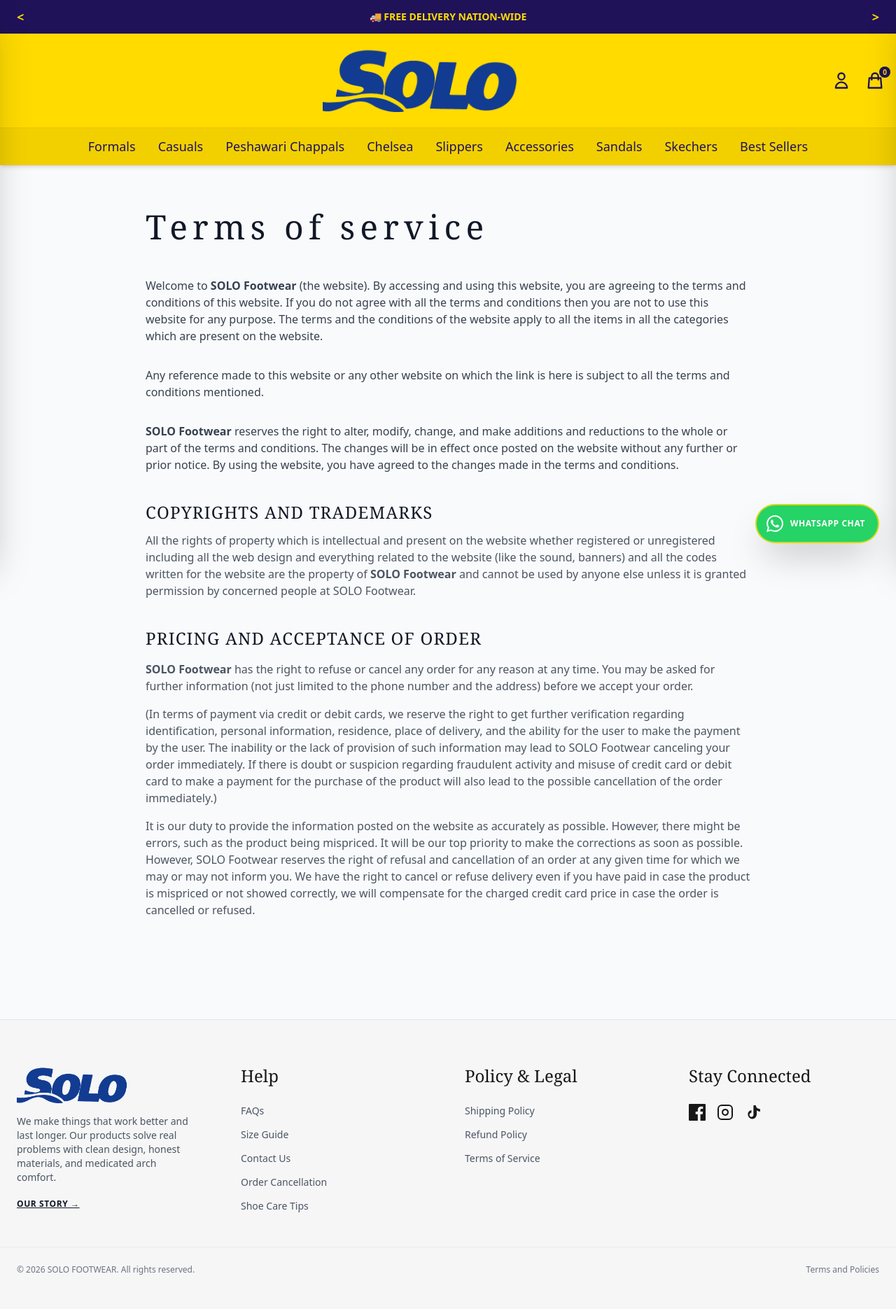
After one commit to zakach-afk/shoe_store, a Django app: page /terms/ in a window 1280 px wide. The commit adds this page. Shown: the whole page at 70% size. Run offline with Django 5.2, Linux system fonts and the light colour scheme; data comes from the database, SQL or seed files in the repository; some libraries are stand-ins or nearby versions.

Commit message:
Create dedicated /terms-of-service/ page with customized SOLO Footwear terms and update footer links

```diff
--- a/products/urls.py
+++ b/products/urls.py
@@ -21,6 +21,10 @@ urlpatterns = [
     path('refund-policy/', views.refund_policy, name='refund_policy'),
     path('policies/refund-policy/', views.refund_policy, name='refund_policy_policy'),
     path('pages/refund-policy/', views.refund_policy, name='refund_policy_alt'),
+    path('terms-of-service/', views.terms_of_service, name='terms_of_service'),
+    path('policies/terms-of-service/', views.terms_of_service, name='terms_of_service_policy'),
+    path('pages/terms-of-service/', views.terms_of_service, name='terms_of_service_alt'),
+    path('terms/', views.terms_of_service, name='terms'),
     path('api/place-order/', views.api_place_order, name='api_place_order'),
     path('category/<slug:slug>/', views.category_detail, name='category_detail'),
 ]
--- a/products/views.py
+++ b/products/views.py
@@ -144,6 +144,15 @@ def refund_policy(request):
     return render(request, 'products/refund_policy.html', context)
 
 
+def terms_of_service(request):
+    categories = Category.objects.all().order_by('order', 'name')
+    context = {
+        'categories': categories,
+    }
+    return render(request, 'products/terms_of_service.html', context)
+
+
+
 
 
 
--- a/templates/base.html
+++ b/templates/base.html
@@ -259,7 +259,7 @@
                 <ul class="space-y-3.5 text-gray-600 text-xs md:text-sm font-normal">
                     <li><a href="/shipping-policy/" class="hover:text-black transition-colors">Shipping Policy</a></li>
                     <li><a href="/refund-policy/" class="hover:text-black transition-colors">Refund Policy</a></li>
-                    <li><a href="javascript:void(0)" onclick="openFooterModal('terms')" class="hover:text-black transition-colors">Terms of Service</a></li>
+                    <li><a href="/terms-of-service/" class="hover:text-black transition-colors">Terms of Service</a></li>
                 </ul>
             </div>
 
@@ -281,7 +281,7 @@
 
         <div class="max-w-7xl mx-auto px-6 mt-12 pt-6 border-t border-gray-200/80 flex flex-col md:flex-row items-center justify-between text-xs text-gray-500">
             <p>&copy; 2026 SOLO FOOTWEAR. All rights reserved.</p>
-            <a href="javascript:void(0)" onclick="openFooterModal('terms')" class="hover:underline mt-2 md:mt-0">Terms and Policies</a>
+            <a href="/terms-of-service/" class="hover:underline mt-2 md:mt-0">Terms and Policies</a>
         </div>
     </footer>
 
--- /dev/null
+++ b/templates/products/terms_of_service.html
@@ -0,0 +1,53 @@
+{% extends 'base.html' %}
+{% load static %}
+
+{% block title %}Terms of Service | SOLO FOOTWEAR{% endblock %}
+
+{% block content %}
+<section class="max-w-4xl mx-auto px-4 py-12 md:py-16 text-left">
+    <!-- Header Title -->
+    <h1 class="text-3xl md:text-5xl font-serif font-light tracking-[0.15em] text-gray-900 mb-8 md:mb-12">
+        Terms of service
+    </h1>
+
+    <div class="space-y-8 text-gray-700 text-sm md:text-base leading-relaxed">
+        <p>
+            Welcome to <strong>SOLO Footwear</strong> (the website). By accessing and using this website, you are agreeing to the terms and conditions of this website. If you do not agree with all the terms and conditions then you are not to use this website for any purpose. The terms and the conditions of the website apply to all the items in all the categories which are present on the website.
+        </p>
+
+        <p>
+            Any reference made to this website or any other website on which the link is here is subject to all the terms and conditions mentioned.
+        </p>
+
+        <p>
+            <strong>SOLO Footwear</strong> reserves the right to alter, modify, change, and make additions and reductions to the whole or part of the terms and conditions. The changes will be in effect once posted on the website without any further or prior notice. By using the website, you have agreed to the changes made in the terms and conditions.
+        </p>
+
+        <!-- Copyrights and Trademarks -->
+        <div class="space-y-3 pt-2">
+            <h2 class="text-xl md:text-2xl font-serif font-light uppercase tracking-wider text-gray-900">
+                COPYRIGHTS AND TRADEMARKS
+            </h2>
+            <p class="text-gray-600">
+                All the rights of property which is intellectual and present on the website whether registered or unregistered including all the web design and everything related to the website (like the sound, banners) and all the codes written for the website are the property of <strong>SOLO Footwear</strong> and cannot be used by anyone else unless it is granted permission by concerned people at SOLO Footwear.
+            </p>
+        </div>
+
+        <!-- Pricing and Acceptance of Order -->
+        <div class="space-y-4 pt-2">
+            <h2 class="text-xl md:text-2xl font-serif font-light uppercase tracking-wider text-gray-900">
+                PRICING AND ACCEPTANCE OF ORDER
+            </h2>
+            <p class="text-gray-600">
+                <strong>SOLO Footwear</strong> has the right to refuse or cancel any order for any reason at any time. You may be asked for further information (not just limited to the phone number and the address) before we accept your order.
+            </p>
+            <p class="text-gray-600">
+                (In terms of payment via credit or debit cards, we reserve the right to get further verification regarding identification, personal information, residence, place of delivery, and the ability for the user to make the payment by the user. The inability or the lack of provision of such information may lead to SOLO Footwear canceling your order immediately. If there is doubt or suspicion regarding fraudulent activity and misuse of credit card or debit card to make a payment for the purchase of the product will also lead to the possible cancellation of the order immediately.)
+            </p>
+            <p class="text-gray-600">
+                It is our duty to provide the information posted on the website as accurately as possible. However, there might be errors, such as the product being mispriced. It will be our top priority to make the corrections as soon as possible. However, SOLO Footwear reserves the right of refusal and cancellation of an order at any given time for which we may or may not inform you. We have the right to cancel or refuse delivery even if you have paid in case the product is mispriced or not showed correctly, we will compensate for the charged credit card price in case the order is cancelled or refused.
+            </p>
+        </div>
+    </div>
+</section>
+{% endblock %}
```
